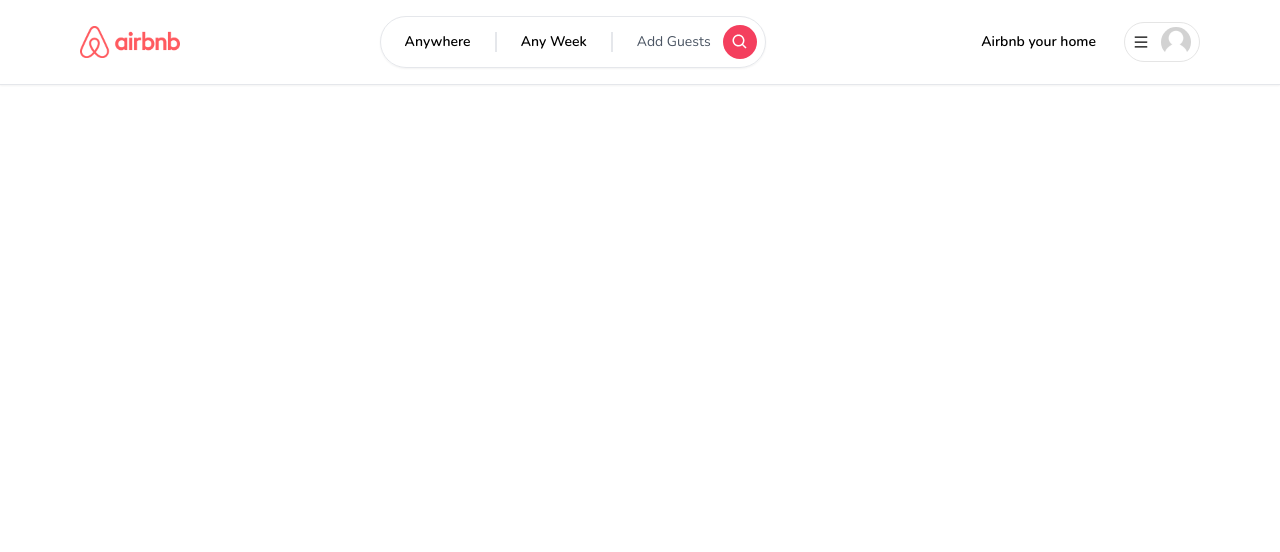
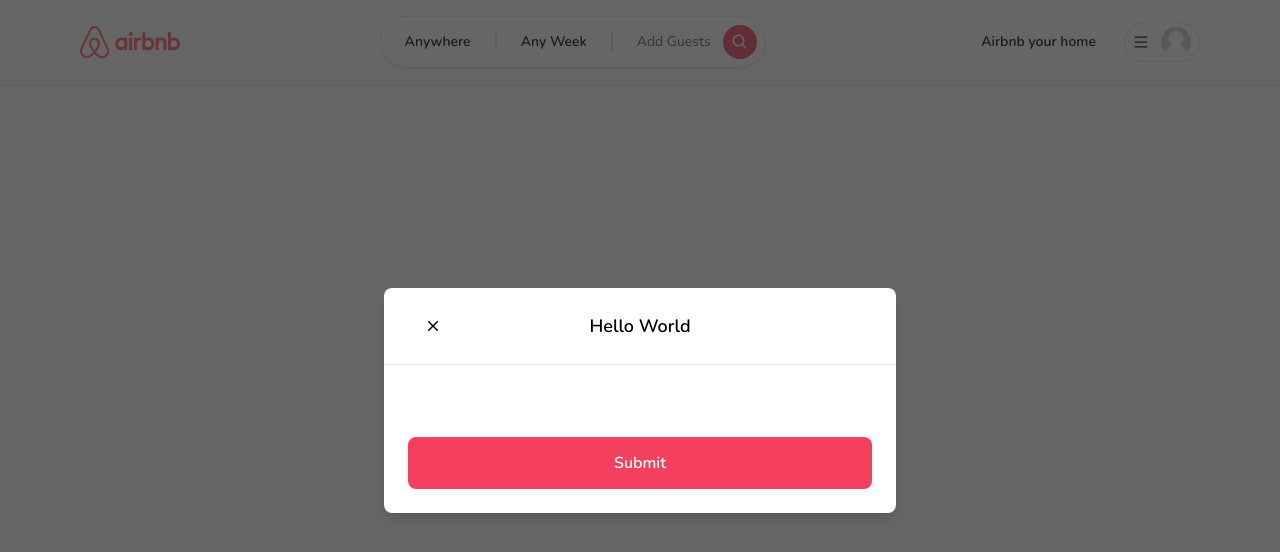
Before and after one commit to otaki0413/airbnb-video, a Next.js app: page / in a window 1280 px wide. Shown: the top 552 px of the page. Built offline with nearby package versions, Linux system fonts and the light colour scheme.

Commit message:
🚧 Modalコンポーネント作成中だが、一旦コミット

```diff
--- /dev/null
+++ b/src/app/_components/modals/Modal.tsx
@@ -0,0 +1,109 @@
+"use client";
+
+import { FC, ReactElement, useCallback, useEffect, useState } from "react";
+
+import { IoMdClose } from "react-icons/io";
+
+import { Button } from "@/app/_components/Button";
+
+type ModalProps = {
+  isOpen?: boolean;
+  onClose: () => void;
+  onSubmit: () => void;
+  title?: string;
+  body?: ReactElement;
+  footer?: ReactElement;
+  actionLabel: string;
+  disabled?: boolean;
+  secondaryAction?: () => void;
+  secondaryActionLabel?: string;
+};
+
+export const Modal: FC<ModalProps> = ({
+  isOpen,
+  onClose,
+  onSubmit,
+  title,
+  body,
+  footer,
+  actionLabel,
+  disabled,
+  secondaryAction,
+  secondaryActionLabel,
+}) => {
+  const [showModal, setShowModal] = useState(isOpen);
+
+  // マウント時にフラグを立てる
+  useEffect(() => {
+    setShowModal(isOpen);
+  }, [isOpen]);
+
+  // モーダル閉じる処理
+  const handleClose = useCallback(() => {
+    if (disabled) {
+      return;
+    }
+    setShowModal(false);
+    setTimeout(() => {
+      onClose();
+    }, 300);
+  }, [disabled, onClose]);
+
+  const handelSubmit = useCallback(() => {
+    if (disabled) {
+      return;
+    }
+    onSubmit();
+  }, [disabled, onSubmit]);
+
+  const handleSecondaryAction = useCallback(() => {
+    if (disabled || !secondaryAction) {
+      return;
+    }
+
+    secondaryAction();
+  }, [disabled, secondaryAction]);
+
+  if (!isOpen) {
+    return null;
+  }
+
+  return (
+    <>
+      <div className="fixed inset-0 z-50 flex items-center justify-center overflow-y-auto overflow-x-hidden bg-neutral-800/70 outline-none focus:outline-none">
+        <div className="relative mx-auto my-6 h-full w-full md:h-auto md:w-4/6 lg:h-auto lg:w-3/6 xl:w-2/5">
+          {/* CONTENT */}
+          <div
+            className={`h-full duration-300 ${showModal ? "translate-y-0" : "translate-y-full"} ${
+              showModal ? "opacity-100" : "opacity-0"
+            }`}
+          >
+            <div className="relative flex h-full w-full flex-col rounded-lg border-0 bg-white shadow-lg outline-none focus:outline-none md:h-auto lg:h-auto">
+              {/* HEADER */}
+              <div className="relative flex items-center justify-center rounded-t border-b p-6">
+                <button className="absolute left-9 border-0 p-1 transition hover:opacity-70">
+                  <IoMdClose size={18} />
+                </button>
+                <div className="text-lg font-semibold">{title}</div>
+              </div>
+
+              {/* BODY */}
+              <div className="relative flex-auto p-6">{body}</div>
+
+              {/* FOOTER */}
+              <div className="flex flex-col gap-2 p-6">
+                <div className="flex w-full flex-row items-center gap-4">
+                  {secondaryAction && secondaryActionLabel ? (
+                    <Button disabled={disabled} label={secondaryActionLabel} onClick={handleSecondaryAction} />
+                  ) : (
+                    <Button disabled={disabled} label={actionLabel} onClick={handelSubmit} />
+                  )}
+                </div>
+              </div>
+            </div>
+          </div>
+        </div>
+      </div>
+    </>
+  );
+};
--- a/src/app/layout.tsx
+++ b/src/app/layout.tsx
@@ -2,6 +2,7 @@
 import { Nunito } from "next/font/google";
 
 import { ClientOnly } from "@/app/_components/ClientOnly";
+import { Modal } from "@/app/_components/modals/Modal";
 import { Navbar } from "@/app/_components/navbar/Navbar";
 
 import "./globals.css";
@@ -21,6 +22,7 @@
     <html lang="ja">
       <body className={font.className}>
         <ClientOnly>
+          <Modal actionLabel="Submit" title="Hello World" isOpen />
           <Navbar />
         </ClientOnly>
         {children}
```
